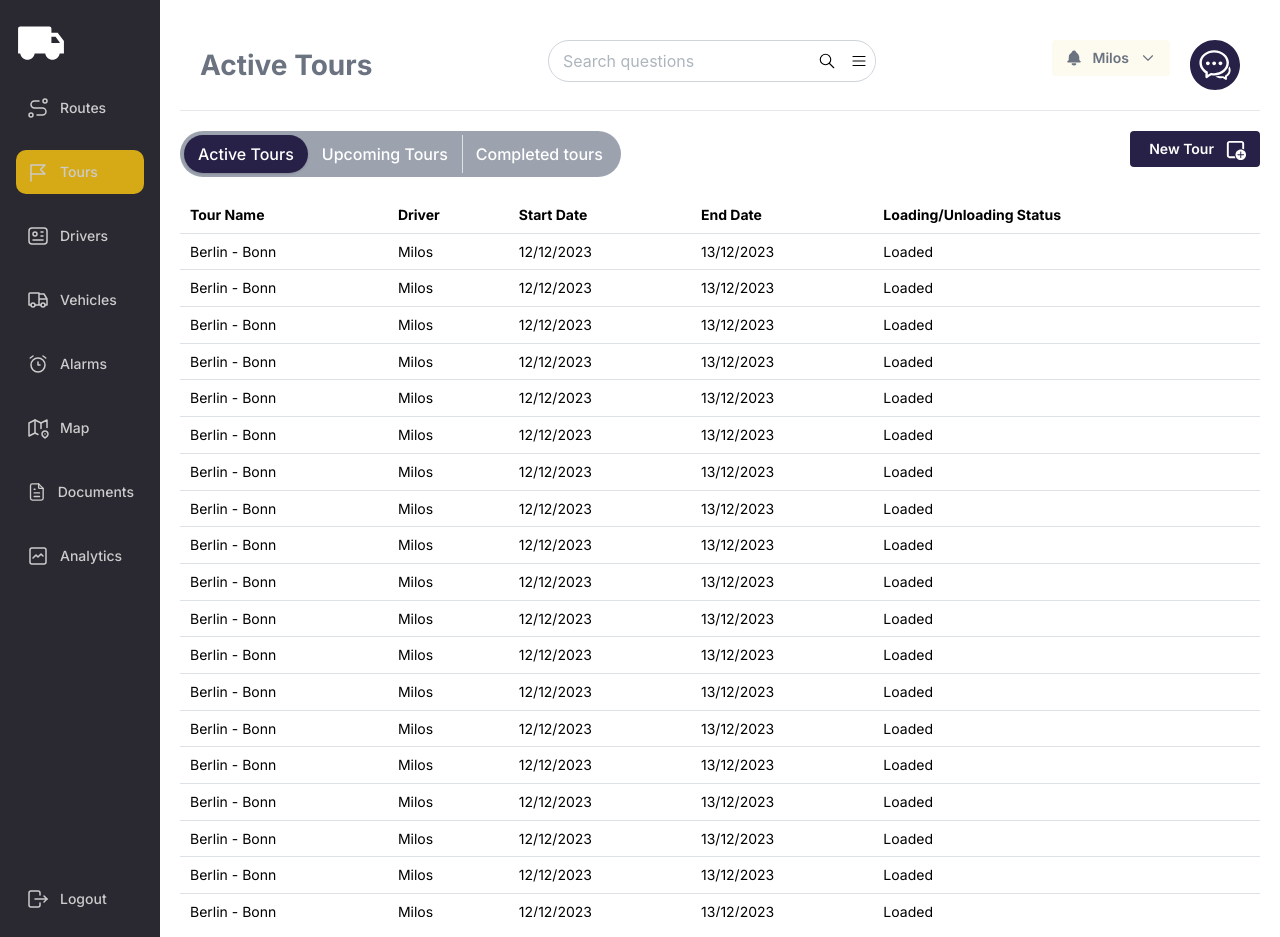
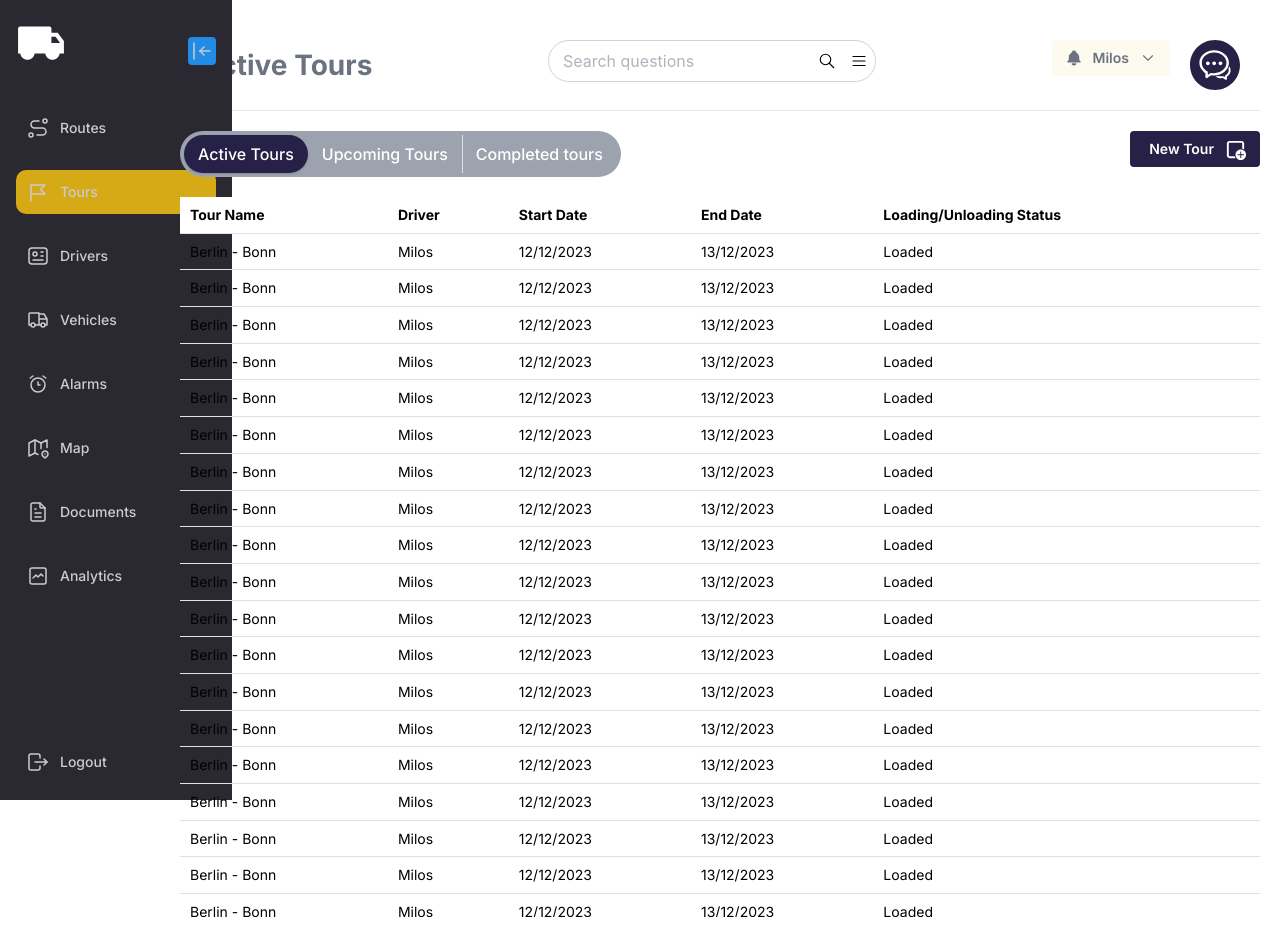
Before and after one commit to milanradosavac123/spedicija, a Next.js app: page / in a window 1280 px wide. Built offline with nearby package versions, Linux system fonts and the light colour scheme.

Commit message:
added collapsible navbar

```diff
--- /dev/null
+++ b/src/app/LayoutPage.tsx
@@ -0,0 +1,28 @@
+"use client";
+
+import { StandardNavBar } from "@/components/StandardNavBar";
+import { usePathname } from "next/navigation";
+import { useState } from "react";
+
+interface LayoutPageProps {
+    children: React.ReactNode
+}
+
+export default function LayoutPage({ children }: LayoutPageProps) {
+
+    const [isNavbarCollapsed, setIsNavBarCollapsed] = useState(false);
+
+    const route = usePathname()
+
+    return (
+        <div className={`grid ${isNavbarCollapsed ? "grid-cols-14" : "grid-cols-8"}`}>
+            <StandardNavBar
+                isNavbarCollapsed={isNavbarCollapsed}
+                onNavbarCollapseToggle={(newValue) => {
+                    setIsNavBarCollapsed(newValue);
+                }}
+            />
+            <div className={`${route === "/new_tour" ? "col-span-7" : "col-span-10"} col-start-2`}>{children}</div>
+        </div>
+    );
+}
--- a/src/app/globals.css
+++ b/src/app/globals.css
@@ -17,3 +17,7 @@ h1 {
   -moz-user-select: none;
   -ms-user-select: none;
 }
+
+* {
+  box-sizing: border-box;
+}
--- a/src/app/layout.tsx
+++ b/src/app/layout.tsx
@@ -5,6 +5,7 @@ import "./globals.css";
 import { ColorSchemeScript, MantineProvider } from "@mantine/core";
 import { StandardNavBar } from "@/components/StandardNavBar";
 import React from "react";
+import LayoutPage from "./LayoutPage";
 
 const inter = Inter({ subsets: ["latin"] });
 
@@ -18,6 +19,9 @@ export default function RootLayout({
 }: Readonly<{
   children: React.ReactNode;
 }>) {
+
+
+
   return (
     <html lang="en">
       <head>
@@ -25,10 +29,9 @@ export default function RootLayout({
       </head>
       <body className={inter.className}>
         <MantineProvider>
-          <div className="grid grid-cols-8">
-            <StandardNavBar />
-            <div className="col-span-7">{children}</div>
-          </div>
+          <LayoutPage>
+            {children}
+          </LayoutPage>
         </MantineProvider>
       </body>
     </html>
--- a/src/components/StandardNavBar.tsx
+++ b/src/components/StandardNavBar.tsx
@@ -1,7 +1,7 @@
 "use client";
 
 import { useState } from 'react';
-import { rem } from '@mantine/core';
+import { ActionIcon, rem } from '@mantine/core';
 import {
   IconAlarm,
   IconFileText,
@@ -12,6 +12,8 @@ import {
   IconMap2,
   IconRoute,
   IconTruck,
+  IconArrowBarToLeft,
+  IconArrowBarToRight
 } from '@tabler/icons-react';
 import Link from 'next/link';
 import IconTruckFilled from "#/public/ri_truck-fill.svg";
@@ -28,32 +30,49 @@ const data = [
   { link: '', label: 'Analytics', icon: IconGraph },
 ];
 
-export function StandardNavBar() {
+interface StandardNavBarProps {
+  className?: string,
+  isNavbarCollapsed: boolean,
+  onNavbarCollapseToggle: (newValue: boolean) => void,
+}
+
+export function StandardNavBar({ className, isNavbarCollapsed = false, onNavbarCollapseToggle }: StandardNavBarProps) {
   const [active, setActive] = useState('Tours');
 
   const links = data.map((item) => (
     <Link
-      className={`flex flex-row items-center no-underline text-sm text-[#CCCCCC] my-5 p-[0.625rem] border-1 rounded-[10px] font-medium ${(item.label === active || undefined) ? "bg-[#D6A917]" : ""}`}
+      className={`flex flex-row items-center no-underline text-sm text-[#CCCCCC] my-5 p-[0.625rem] ${!isNavbarCollapsed ? "pr-[5rem]" : "justify-center"} border-1 rounded-[10px] font-medium ${(item.label === active || undefined) ? "bg-[#D6A917]" : ""}`}
       href={item.link}
       key={item.label}
       onClick={() => {
         setActive(item.label);
       }}
     >
-      <item.icon className={`text-[#CCCCCC] mr-[10px] w-[${rem(25)}] h-[${rem(25)}]`} stroke={1.5} />
-      <span>{item.label}</span>
+      <item.icon className={`text-[#CCCCCC] ${!isNavbarCollapsed && "mr-[10px]"} w-[${rem(25)}] h-[${rem(25)}]`} stroke={1.5} />
+      {!isNavbarCollapsed && <span>{item.label}</span>}
     </Link>
   ));
 
   return (
-    <nav className="bg-[#2A2830] min-h-[100vh] p-[1rem] flex flex-col justify-between">
+    <nav className={`bg-[#2A2830] min-h-[100vh] max-h-[100vh] p-[1rem] min-w-max flex flex-col justify-between fixed ${className ? className : ""}`}>
 
       <div>
-        <div className="flex flex-row">
+        <div className={`flex ${isNavbarCollapsed ? "flex-col" : "flex-row"} items-center justify-between no-underline text-[#CCCCCC]`}>
           <Image
+            className="pb-5"
             src={IconTruckFilled}
             alt="truck"
           />
+          <ActionIcon onClick={() => {
+            onNavbarCollapseToggle(!isNavbarCollapsed);
+          }} >
+            {isNavbarCollapsed
+              ?
+              <IconArrowBarToRight className={`text-[#CCCCCC] w-[${rem(35)}] h-[${rem(35)}]`} stroke={1.5} />
+              :
+              <IconArrowBarToLeft className={`text-[#CCCCCC] w-[${rem(35)}] h-[${rem(35)}]`} stroke={1.5} />
+            }
+          </ActionIcon>
         </div>
 
         <div>
@@ -62,9 +81,9 @@ export function StandardNavBar() {
       </div>
 
       <div className="pt-[1rem] mt-[1rem]">
-        <Link href="#" className={`flex flex-row items-center no-underline text-sm text-[#CCCCCC] p-[0.625rem] border-1 rounded-[10px] font-medium`} onClick={(event) => event.preventDefault()}>
+        <Link href="#" className="flex flex-row items-center no-underline text-sm text-[#CCCCCC] p-[0.625rem] border-1 rounded-[10px] font-medium" onClick={(event) => event.preventDefault()}>
           <IconLogout className={`text-[#CCCCCC] mr-[10px] w-[${rem(25)}] h-[${rem(25)}]`} stroke={1.5} />
-          <span>Logout</span>
+          {!isNavbarCollapsed && <span>Logout</span>}
         </Link>
       </div>
     </nav>
```
